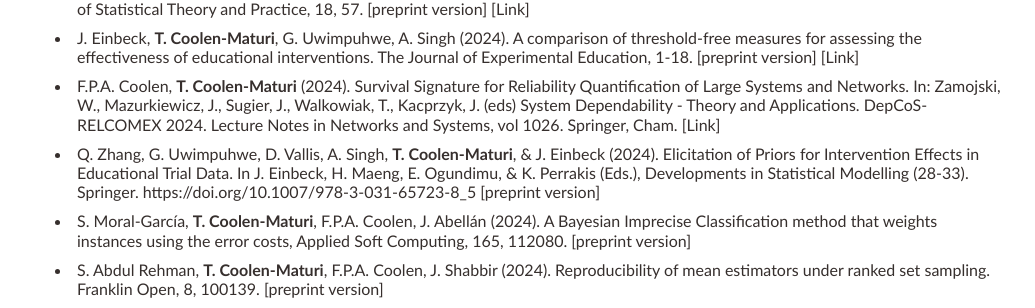
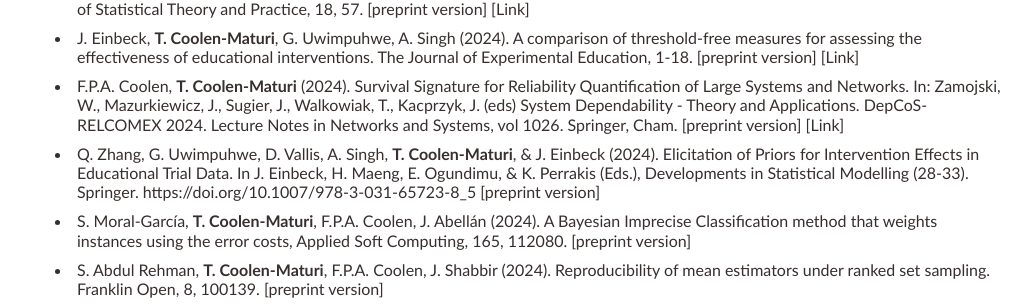
Before and after one commit to tmaturi/tahanimaturi, a Jekyll site: the page built from publications.md, in a window 1280 px wide and 900 px high, scrolled down 457 px. Shown: the part 145-453 px from the top of the window, without its empty margins (119-1154 px from the left). Built offline with Jekyll 4.4.1, drawn with Linux system fonts in a browser that asks for light colours; our own code applies the rules of GitHub Pages for plain Markdown files.

Commit message:
Update publications.md

```diff
--- a/publications.md
+++ b/publications.md
@@ -36,7 +36,7 @@
 - J. Einbeck, **T. Coolen-Maturi**, G. Uwimpuhwe, A. Singh (2024). A comparison of threshold-free measures for assessing the effectiveness of educational interventions. The Journal of Experimental Education, 1-18. [[preprint version](pdfs/EEF_gain_index_paper_JEE.pdf){:target="_blank"}]  [[Link](https://doi.org/10.1080/00220973.2024.2405738){:target="_blank"}]
 
 
-- F.P.A. Coolen,  **T. Coolen-Maturi**  (2024). Survival Signature for Reliability Quantification of Large Systems and Networks. In: Zamojski, W., Mazurkiewicz, J., Sugier, J., Walkowiak, T., Kacprzyk, J. (eds) System Dependability - Theory and Applications. DepCoS-RELCOMEX 2024. Lecture Notes in Networks and Systems, vol 1026. Springer, Cham. [[Link](https://doi.org/10.1007/978-3-031-61857-4_3){:target="_blank"}]
+- F.P.A. Coolen,  **T. Coolen-Maturi**  (2024). Survival Signature for Reliability Quantification of Large Systems and Networks. In: Zamojski, W., Mazurkiewicz, J., Sugier, J., Walkowiak, T., Kacprzyk, J. (eds) System Dependability - Theory and Applications. DepCoS-RELCOMEX 2024. Lecture Notes in Networks and Systems, vol 1026. Springer, Cham. [[preprint version](pdfs/Coolen-DepCos24.pdf){:target="_blank"}] [[Link](https://doi.org/10.1007/978-3-031-61857-4_3){:target="_blank"}]
 
 - Q. Zhang, G. Uwimpuhwe, D. Vallis, A. Singh, **T. Coolen-Maturi**, & J. Einbeck (2024). Elicitation of Priors for Intervention Effects in Educational Trial Data. In J. Einbeck, H. Maeng, E. Ogundimu, & K. Perrakis (Eds.), Developments in Statistical Modelling (28-33). Springer. https://doi.org/10.1007/978-3-031-65723-8_5
 [[preprint version](pdfs/2756630AAM.pdf){:target="_blank"}]
```
